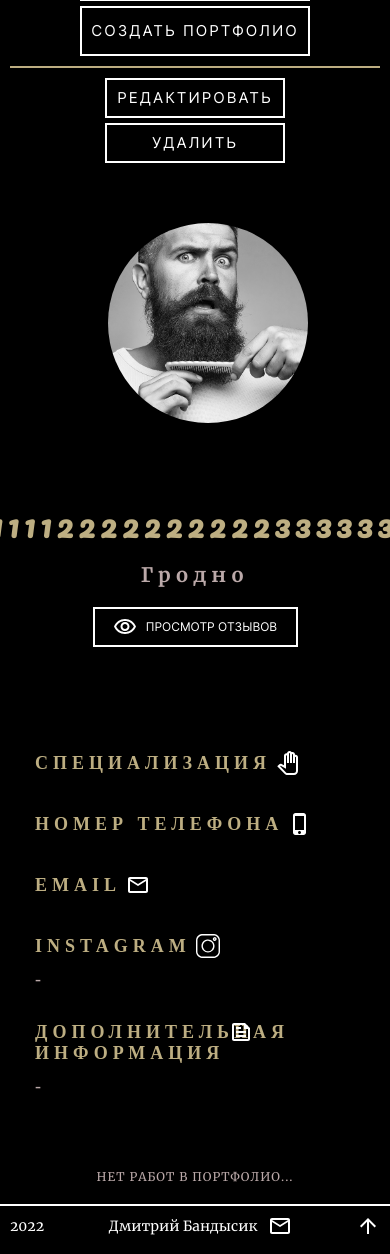
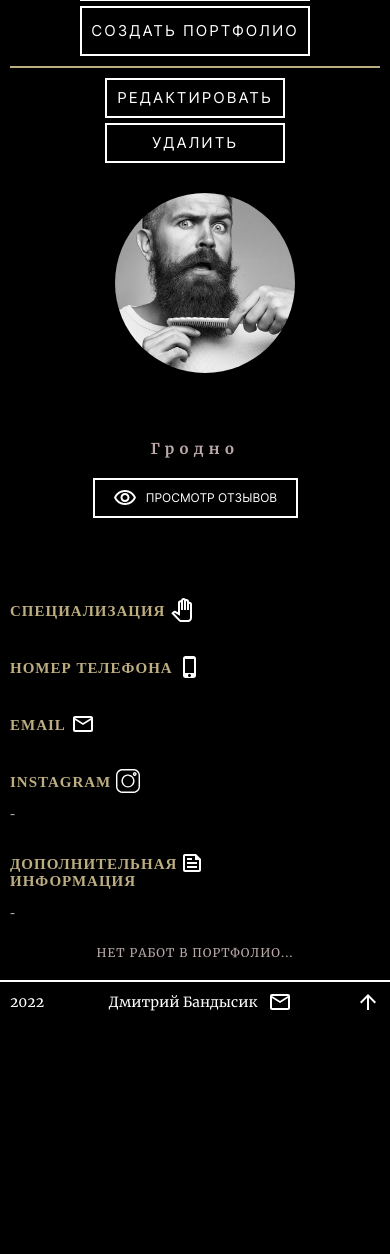
Before and after one commit to DmBand/hairdressers, a Django app: template hairdressers_project/users_app/templates/users_app/portfolio.html in a window 390 px wide. Shown: the part 159-1413 px from the top of the page. After the commit the page ends 1170 px from the top, so only its background shows below. Run offline with Django 4.2, Linux system fonts and the light colour scheme; the template is opened without the code that fills it, so the values that code supplies are empty; parts of the project's set-up code (start-up, migrations or seed data) failed here and were passed over; grey boxes are pictures that could not be loaded.

Commit message:
responsive portfolio.html

```diff
--- a/hairdressers_project/users_app/static/users_app/css/portfolio.css
+++ b/hairdressers_project/users_app/static/users_app/css/portfolio.css
@@ -127,10 +127,22 @@
 	}
 }
 
+@media (max-width: 425px) {
+	.main-title {
+		margin-top: 20px;
+	}
+}
+
 .photo-and-rating {
 	display: flex;
 	align-items: flex-end;
 	column-gap: 20px;
+}
+
+@media (max-width: 425px) {
+	.photo-and-rating {
+		column-gap: 0px;
+	}
 }
 
 .photo-person {
@@ -141,11 +153,26 @@
 	object-fit: cover;
 }
 
+@media (max-width: 1170px) {
+	.photo-person {
+		margin-left: 90px;
+	}
+}
+
+
 @media (max-width: 1024px) {
 	.photo-person {
 		margin-left: 75px;
 		width: 200px;
 		height: 200px;
+	}
+}
+
+@media (max-width: 425px) {
+	.photo-person {
+		margin-left: 50px;
+		width: 180px;
+		height: 180px;
 	}
 }
 
@@ -197,6 +224,12 @@
 	color: #BBA9A9;
 }
 
+@media (max-width: 650px) {
+	.main-name-city {
+		height: 200px;
+	}
+}
+
 .name-surname {
 	font-family: 'Pacifico';
 	font-size: 35px;
@@ -210,6 +243,18 @@
 	}
 }
 
+@media (max-width: 650px) {
+	.name-surname {
+		font-size: 20px;
+	}
+}
+
+@media (max-width: 540px) {
+	.name-surname {
+		letter-spacing: 1px;
+	}
+}
+
 .city {
 	margin-top: 10px;
 	font-size: 25px;
@@ -219,6 +264,12 @@
 @media (max-width: 1024px) {
 	.city {
 		font-size: 20px;
+	}
+}
+
+@media (max-width: 650px) {
+	.city {
+		font-size: 15px;
 	}
 }
 
@@ -266,7 +317,7 @@
 }
 
 .see-comment {
-	max-width: 250px;
+	width: 250px;
 	margin: 0 auto;
 	position: relative;
 	font-family: 'Inter';
@@ -362,6 +413,16 @@
 		width: auto;
 		text-align: start;
 		margin-left: 25px;
+		font-size: 15px;
+		letter-spacing: 3px;
+	}
+}
+
+@media (max-width: 425px) {
+	.title-info  {
+		letter-spacing: 1px;
+		margin: 0;
+		width: 280px;
 	}
 }
 
@@ -419,6 +480,28 @@
 		top: -2px;
 		margin-left: 5px;
 		transition: 0.3s;
+	}
+}
+
+@media (max-width: 650px) {
+	.all-skills::after,
+	.phone-number::after,
+	.email::after,
+	.instagram::after,
+	.another-info::after  {
+		position: absolute;
+		content: '';
+		width: 24px;
+		height: 24px;
+		top: -5px;
+		margin-left: 5px;
+		transition: 0.3s;
+	}
+}
+
+@media (max-width: 425px) {
+	.another-info::after  {
+		left: 165px;
 	}
 }
 
@@ -507,6 +590,28 @@
 	}
 }
 
+@media (max-width: 768px) {
+	.common-style-pre {
+		line-height: 26px;
+		font-size: 15px;
+	}
+}
+
+@media (max-width: 425px) {
+	.common-style {
+		font-size: 15px;
+		row-gap: 0;
+		margin: 10px 0 0 0px;
+	}
+}
+
+@media (max-width: 425px) {
+	.common-style-pre {
+		font-size: 13px;
+		margin: 10px 0 0 0px;
+	}
+}
+
 .common-style li {
 	list-style: circle inside;
 	width: 250px;
@@ -524,6 +629,14 @@
 	flex-direction: column;
 	align-items: center;
 }
+
+@media (max-width: 768px) {
+	.portfolio {
+		font-size: 13px;
+		padding-top: 20px;
+	}
+}
+
 
 .portf-title-container {
 	display: flex;
@@ -546,6 +659,14 @@
 @media (max-width: 1024px) {
 	.portfolio-title {
 		font-size: 20px;
+	}
+}
+
+@media (max-width: 425px) {
+	.portfolio-title {
+		font-size: 18px;
+		height: 40px;
+		line-height: 40px;
 	}
 }
 
@@ -583,6 +704,7 @@
 .no-reset {
 	width: 50px;
 	height: 35px;
+	margin-bottom: 5px;
 	border: 2px solid #fff;
 	color: #fff;
 	font-family: 'Inter';
@@ -622,10 +744,13 @@
 	overflow: auto;
 	margin-top: 20px;
 	display: flex;
-	/* flex-wrap: wrap; */
-	/* justify-content: center; */
 	column-gap: 20px;
-	/* row-gap: 20px; */
+}
+
+@media (max-width: 425px) {
+	.portfolio-items {
+		margin-top: 10px;
+	}
 }
 
 .ptf-item {
@@ -633,6 +758,20 @@
 	height: 450px;
 	object-fit: contain;
 }
+
+@media (max-width: 540px) {
+	.ptf-item {
+		width: 390px;
+		height: 400px;
+	}
+}
+
+@media (max-width: 425px) {
+	.ptf-item {
+		width: 280px;
+	}
+}
+
 
 .p-info {
     font-family: 'Merriweather';
--- a/hairdressers_project/users_app/templates/users_app/portfolio.html
+++ b/hairdressers_project/users_app/templates/users_app/portfolio.html
@@ -46,9 +46,8 @@
             </a>
         </div>
         <div class="main-name-city">
-            <h1 class="name-surname">1111111111222222222233333333331</h1>
-            <!-- <h1 class="name-surname">{{ name|truncatechars:31 }}</h1> -->
-            <h1 class="name-surname">{{ surname|truncatechars:31 }}</h1>
+            <h1 class="name-surname">{{ name|truncatechars:28 }}</h1>
+            <h1 class="name-surname">{{ surname|truncatechars:28 }}</h1>
             <h2 class="city">Гродно</h2>
             <div class="comment-btns-container">
                 {% if request.user.simpleuser.slug != slug %}
```
